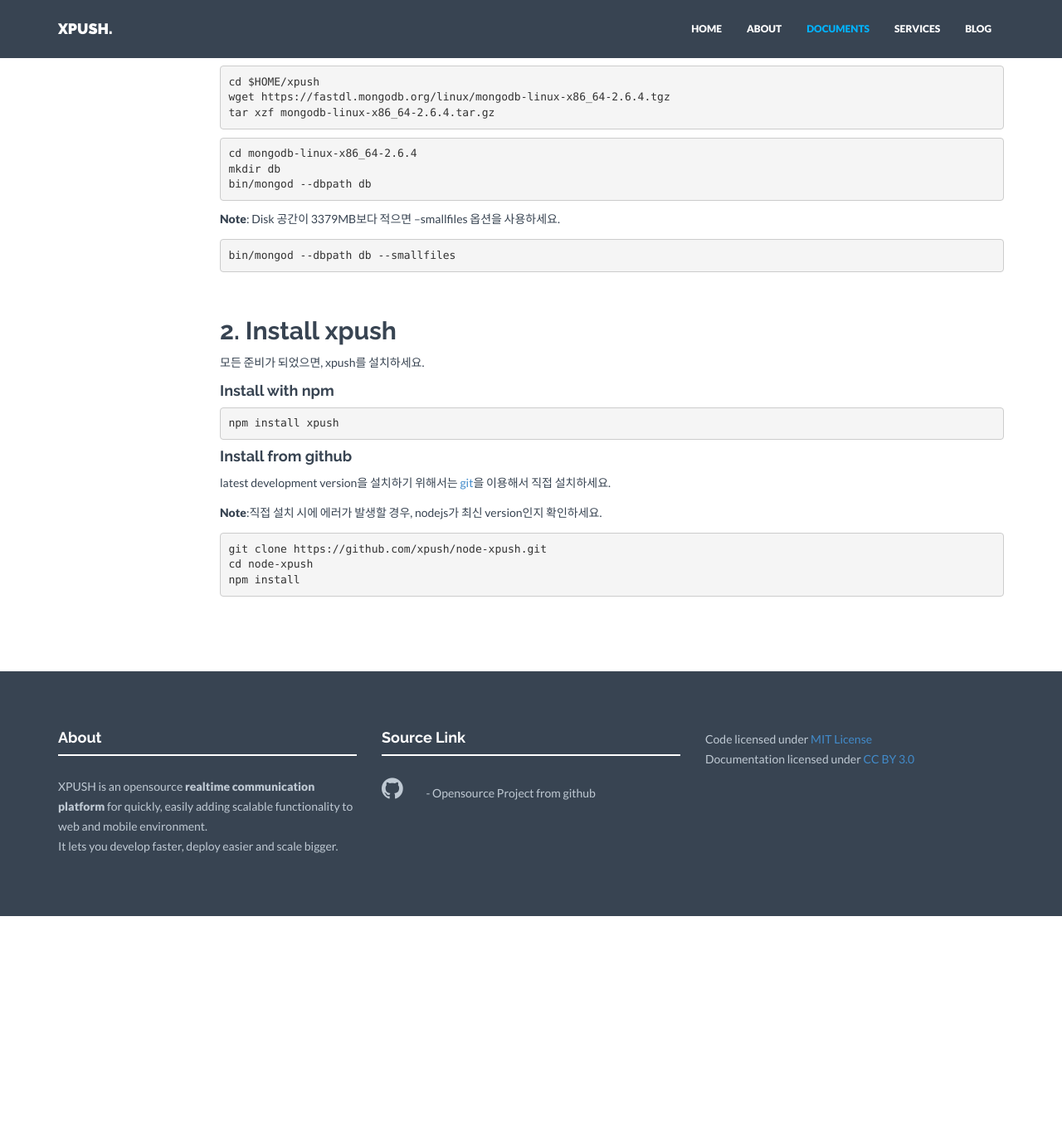
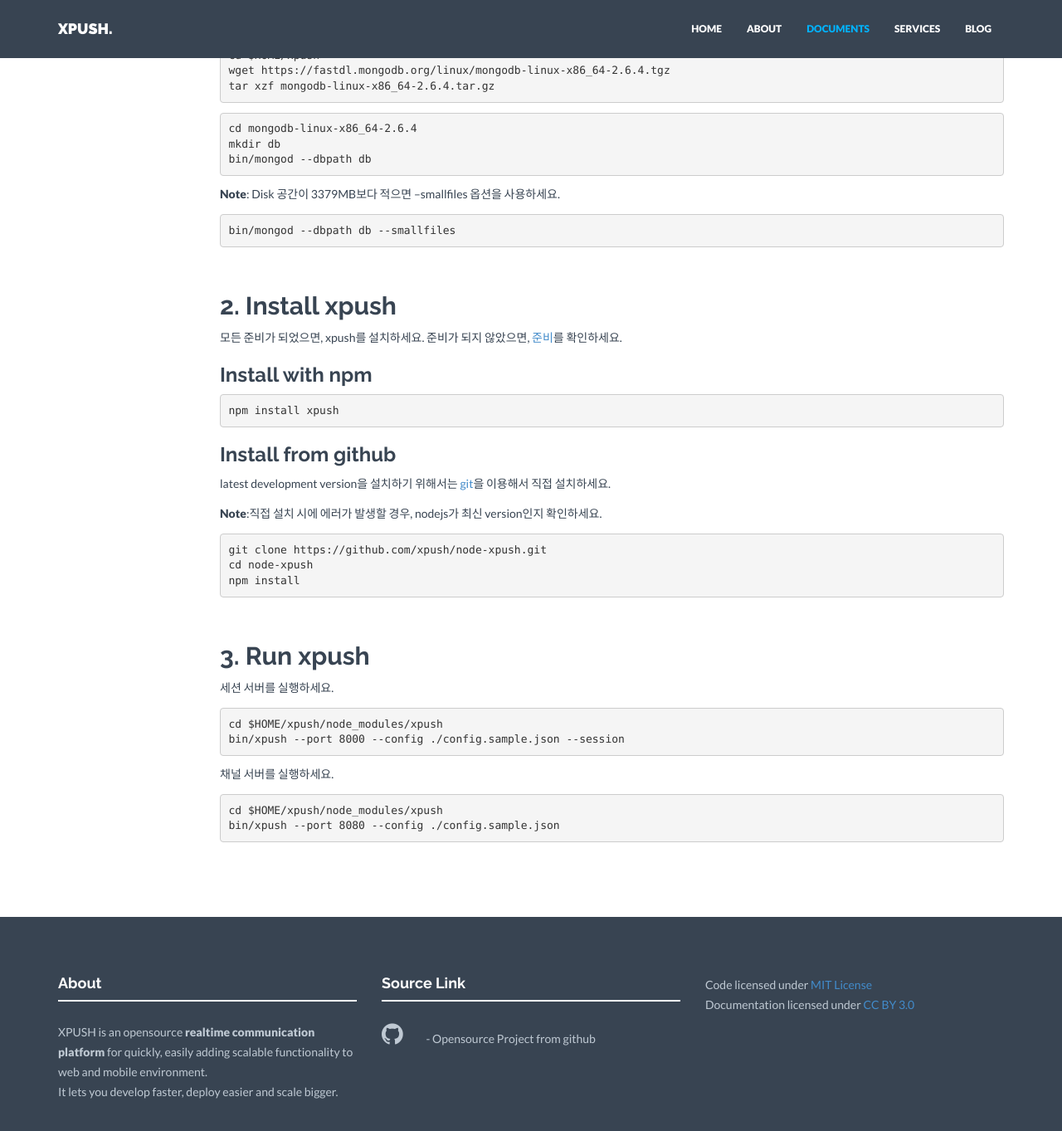
Before and after one commit to xpush/xpush.github.io, a Jekyll site: the page built from doc/installation/index.md, in a window 1280 px wide and 1400 px high, scrolled down 1415 px. Shown: the top 1363 px of the window at 83% size. Built offline with Jekyll 4.4.1, drawn with Linux system fonts in a browser that asks for light colours; nearby versions of some CDN libraries; before the commit the page ends 2519 px from its top, so only the background shows below that; some of the changed text lies outside the part shown.

```diff
--- a/_includes/doc/installation/with-npm.md
+++ b/_includes/doc/installation/with-npm.md
@@ -1,103 +1,106 @@
 Installation with npm
 ===
 
-XPUSH는 nodejs 기반으로 되어 있습니다. 여러분은 nodejs의 npm을 통해 쉽게 XPUSH를 설치할 수 있습니다.
-
+XPUSH는 nodejs 기반으로 되어 있습니다. 여러분은 [npm](https://www.npmjs.org/)을 통해 쉽게 XPUSH를 설치할 수 있습니다.
+<a name="prepare"></a>
 <br />
 
-## 1. 사전 준비사항
+## 1. Prepare
 
 XPUSH를 사용하기 위해서는 [nodejs](http://nodejs.org/), [zookeeper](http://zookeeper.apache.org/), [redis](http://redis.io/), [mongodb](http://www.mongodb.org/)가 필요합니다.
 
 아래는 64bit inux에서 설치하는 방법입니다. 여러분의 환경에 맞게 설치하세요.
+이미 설치되어있으면, xpush를 [바로 설치](#install)하세요.
 
 ### nodejs
 [nodejs installation](http://nodejs.org/download/)를 참조하여 nodejs를 다운로드하고 압축을 해제합니다.
 
-<pre>
-mkdir -p $HOME/xpush
-cd $HOME/xpush
-wget http://nodejs.org/dist/v0.10.31/node-v0.10.31-linux-x64.tar.gz
-tar zvf node-v0.10.31-linux-x64.tar.gz
-</pre>
+	mkdir -p $HOME/xpush
+	cd $HOME/xpush
+	wget http://nodejs.org/dist/v0.10.31/node-v0.10.31-linux-x64.tar.gz
+	tar zvf node-v0.10.31-linux-x64.tar.gz
 
 환경변수 PATH에 설정하여 node와 npm을 global하게 사용할 수 있도록 합니다.
 
-<pre>
-PATH=$HOME/xpush/node-v0.10.31-linux-x64/bin:$PATH
-</pre>
+	PATH=$HOME/xpush/node-v0.10.31-linux-x64/bin:$PATH
 
 ### zookeeper
 [zookeeper installation](http://zookeeper.apache.org/doc/trunk/zookeeperStarted.html)를 참조하여 zookeeper를 설치하고 실행합니다.
 
 아래는 zookeeper 3.4.6을 설치하고 실행하는 코드입니다.
-<pre>
-cd $HOME/xpush
-wget http://apache.mirror.cdnetworks.com/zookeeper/stable/zookeeper-3.4.6.tar.gz
-tar xvf zookeeper-3.4.6.tar.gz
-</pre>
-<pre>
-cp zookeeper-3.4.6/conf/zoo_sample.cfg zookeeper-3.4.6/conf/zoo.cfg
-cd zookeeper-3.4.6/bin
-./zkServer.sh start
-</pre>
+
+	cd $HOME/xpush
+	wget http://apache.mirror.cdnetworks.com/zookeeper/stable/zookeeper-3.4.6.tar.gz
+	tar xvf zookeeper-3.4.6.tar.gz
+<p/>
+	cp zookeeper-3.4.6/conf/zoo_sample.cfg zookeeper-3.4.6/conf/zoo.cfg
+	cd zookeeper-3.4.6/bin
+	./zkServer.sh start
+
 
 ### redis
 [redis installation](http://zookeeper.apache.org/doc/trunk/zookeeperStarted.html)를 참조하여 redis를 설치하고 실행합니다.
 
 아래는 redis 2.8.14을 설치하고 실행하는 코드입니다.
-<pre>
-cd $HOME/xpush
-wget http://download.redis.io/releases/redis-2.8.14.tar.gz
-tar xzf redis-2.8.14.tar.gz
-cd redis-2.8.14
-make
-</pre>
 
-<pre>
-src/redis-server
-</pre>
+	cd $HOME/xpush
+	wget http://download.redis.io/releases/redis-2.8.14.tar.gz
+	tar xzf redis-2.8.14.tar.gz
+	cd redis-2.8.14
+	make
+<p/>
+	src/redis-server
 
 ### mongodb
 [mongodb installation](http://docs.mongodb.org/manual/installation/)를 참조하여 mongodb를 설치하고 실행합니다.
 
 아래는 redis 2.6.4을 설치하고 실행하는 코드입니다.
-<pre>
-cd $HOME/xpush
-wget https://fastdl.mongodb.org/linux/mongodb-linux-x86_64-2.6.4.tgz
-tar xzf mongodb-linux-x86_64-2.6.4.tar.gz
-</pre>
 
-<pre>
-cd mongodb-linux-x86_64-2.6.4
-mkdir db
-bin/mongod --dbpath db
-</pre>
+	cd $HOME/xpush
+	wget https://fastdl.mongodb.org/linux/mongodb-linux-x86_64-2.6.4.tgz
+	tar xzf mongodb-linux-x86_64-2.6.4.tar.gz
+<p/>
+	cd mongodb-linux-x86_64-2.6.4
+	mkdir db
+	bin/mongod --dbpath db
+
 
 **Note**: Disk 공간이 3379MB보다 적으면 --smallfiles 옵션을 사용하세요.
-<pre>
-bin/mongod --dbpath db --smallfiles
-</pre>
 
+	bin/mongod --dbpath db --smallfiles
+
+<a name="install"></a>
 <br />
 
 ## 2. Install xpush
 
-모든 준비가 되었으면, xpush를 설치하세요.
+모든 준비가 되었으면, xpush를 설치하세요. 준비가 되지 않았으면, [준비](#prepare)를 확인하세요.
 
-#### Install with npm
+### Install with npm
 
-<pre>
-npm install xpush
-</pre>
+	npm install xpush
 
-#### Install from github
+### Install from github
 
 latest development version을 설치하기 위해서는 [git](https://github.com/xpush/node-xpush)을 이용해서 직접 설치하세요.
 
 **Note**:직접 설치 시에 에러가 발생할 경우, nodejs가 최신 version인지 확인하세요.
-<pre>
-git clone https://github.com/xpush/node-xpush.git
-cd node-xpush
-npm install
-</pre>
+
+	git clone https://github.com/xpush/node-xpush.git
+	cd node-xpush
+	npm install
+
+<a name="run"></a>
+<br />
+
+## 3. Run xpush
+
+세션 서버를 실행하세요.
+
+	cd $HOME/xpush/node_modules/xpush
+	bin/xpush --port 8000 --config ./config.sample.json --session
+
+채널 서버를 실행하세요.
+
+	cd $HOME/xpush/node_modules/xpush
+	bin/xpush --port 8080 --config ./config.sample.json
```
Also changed, not shown: _data/members.yml (+7 -7 lines), doc/quick-start/index.md (+1 -1 lines).
